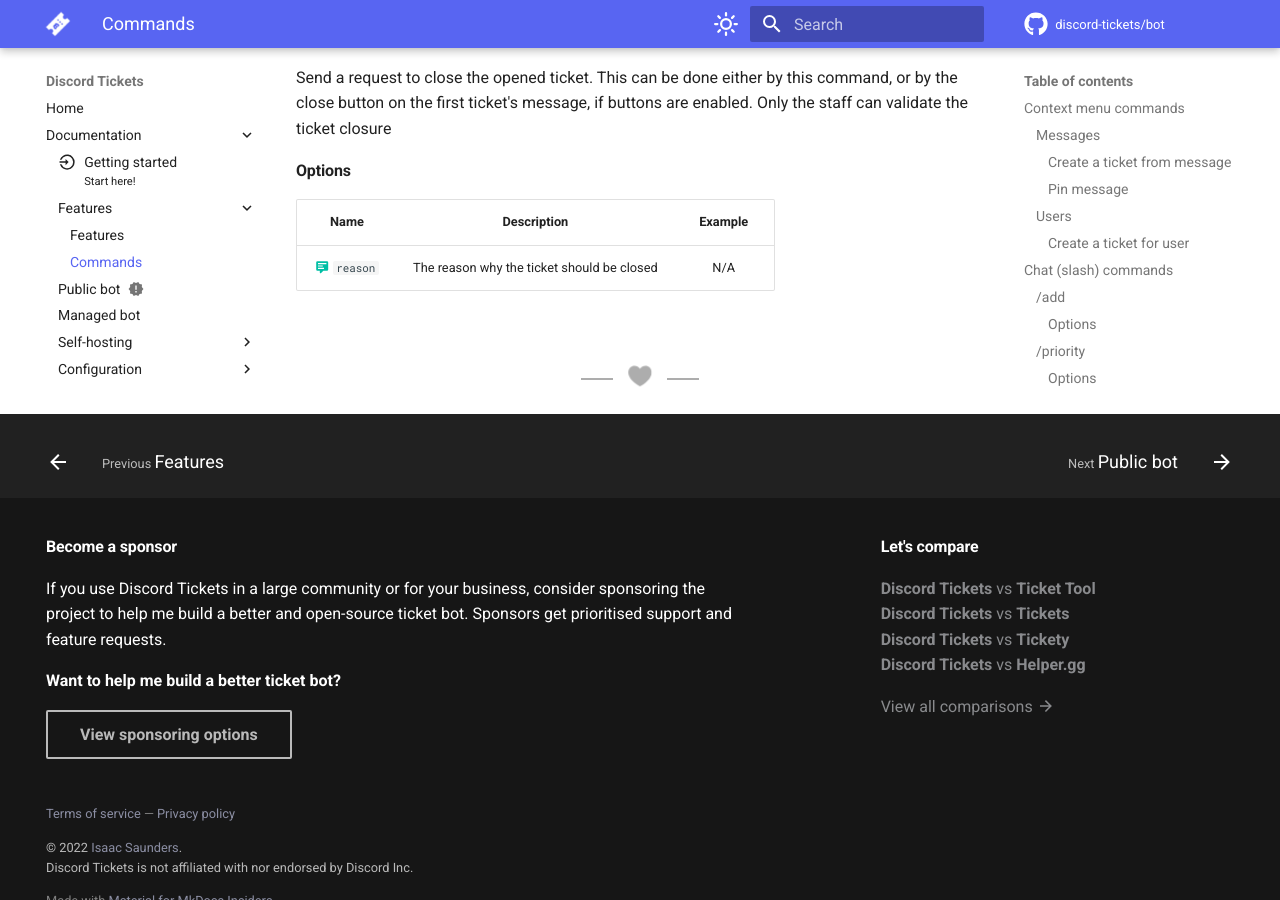
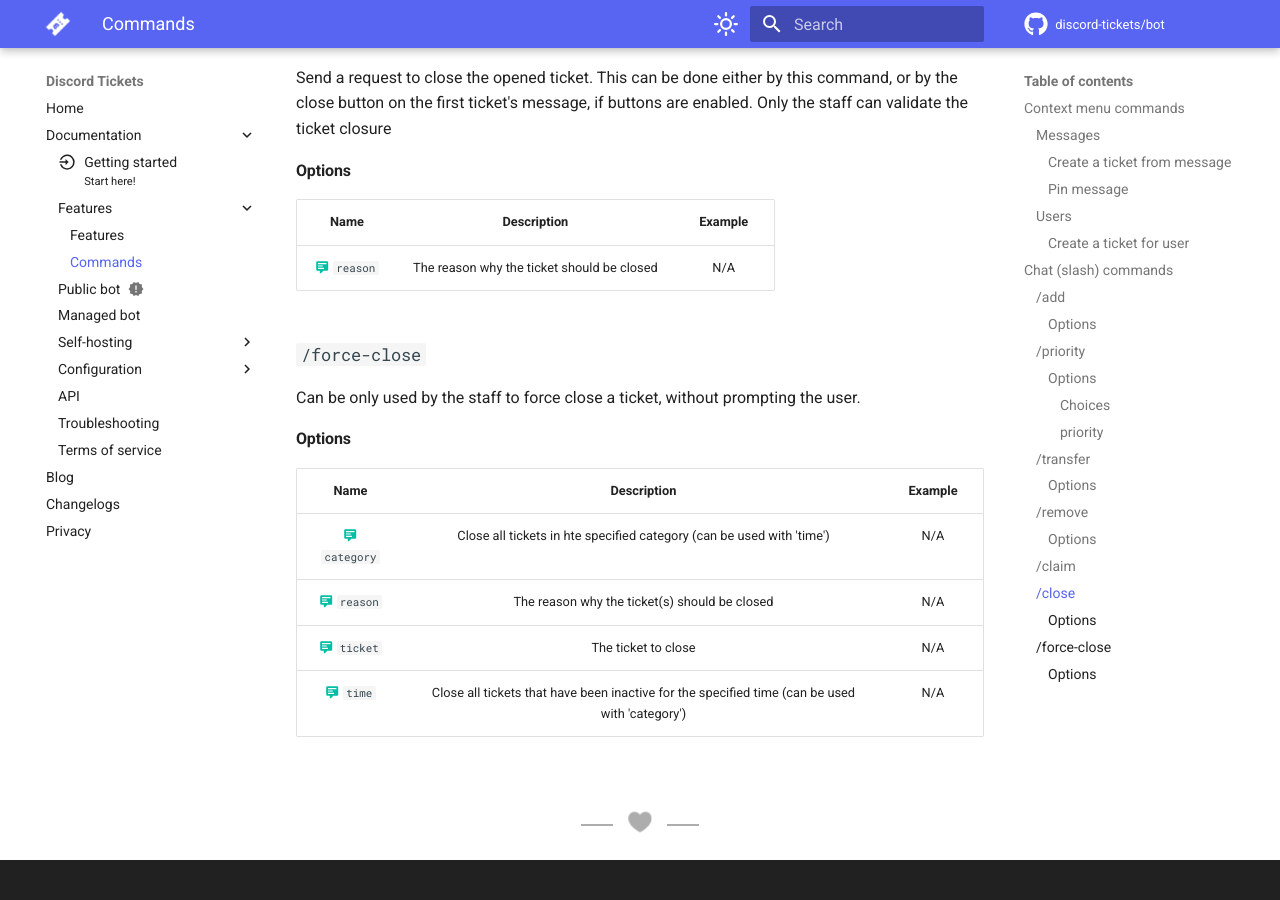
Before and after one commit to discord-tickets/docs, an MkDocs documentation site: the page built from docs/features/commands.md, in a window 1280 px wide and 900 px high, scrolled down 2844 px. Built offline with MkDocs 1.6.1 and Material for MkDocs 9.7.7, drawn with Linux system fonts in a browser that asks for light colours; comment, search, counter and statistics services are not loaded.

Commit message:
added force-close command

```diff
--- a/docs/features/commands.md
+++ b/docs/features/commands.md
@@ -142,3 +142,16 @@
 |                                  Name                                  |                              Description                               |    Example    |
 | :--------------------------------------------------------------------: | :--------------------------------------------------------------------: | :-----------: |
 |      :material-comment-text:{ .tip title="Autocompleted" } `reason`    |               The reason why the ticket should be closed               |      N/A      |
+
+### `/force-close`
+
+Can be only used by the staff to force close a ticket, without prompting the user.
+
+#### Options
+
+|                                  Name                                  |                              Description                               |    Example    |
+| :--------------------------------------------------------------------: | :--------------------------------------------------------------------: | :-----------: |
+|      :material-comment-text:{ .tip title="Autocompleted" } `category`  | Close all tickets in hte specified category (can be used with 'time')  |      N/A      |
+|      :material-comment-text:{ .tip title="Autocompleted" } `reason`    |              The reason why the ticket(s) should be closed             |      N/A      |
+|      :material-comment-text:{ .tip title="Autocompleted" } `ticket`    |                           The ticket to close                          |      N/A      |
+|      :material-comment-text:{ .tip title="Autocompleted" } `time`      |Close all tickets that have been inactive for the specified time (can be used with 'category')|      N/A      |
```
